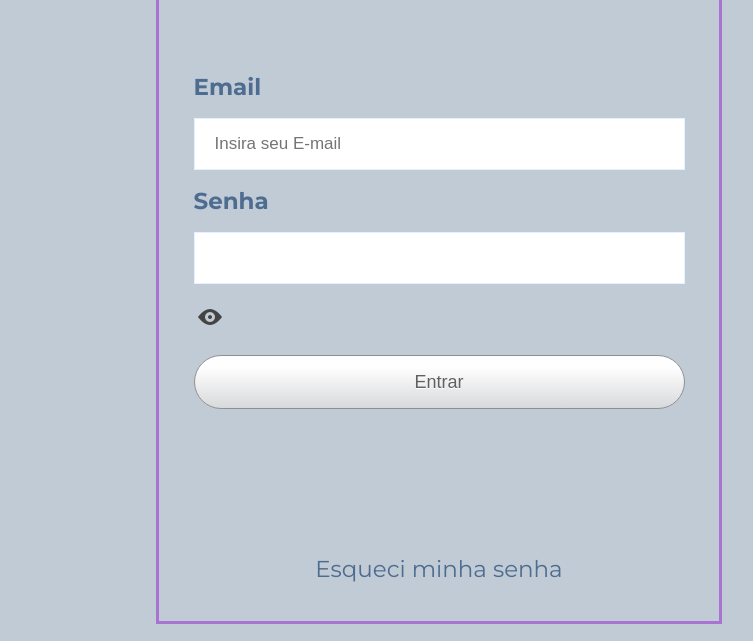
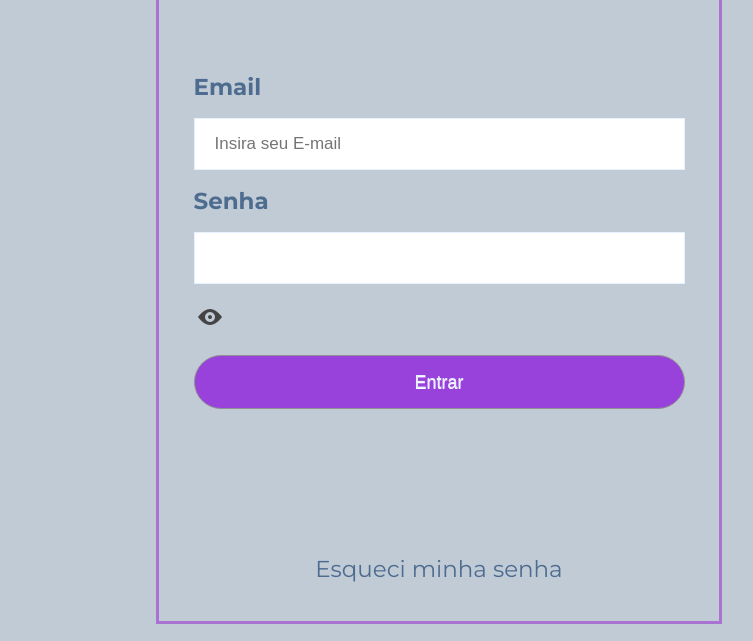
Before and after one commit to Carlos-Reiker/tela-de-login, a plain HTML site: page index.html in a window 1280 px wide. Shown: the part 159-800 px from the top of the page, without its empty margins (201-954 px from the left). Drawn offline with Linux system fonts and the light colour scheme.

Commit message:
update button
change colors of button

```diff
--- a/assets/style/style.css
+++ b/assets/style/style.css
@@ -66,21 +66,21 @@ button{
     height: 3em;
     margin: 3em 0;
     cursor: pointer;
-    background-image: linear-gradient(to top, #D8D9DB 0%, #fff 80%, #FDFDFD 100%);
+    background-color: #9942DB;
     border-radius: 30px;
     border: 1px solid #8F9092;
     transition: all 0.2s ease;
-    color: #606060;
+    color: #E6F1FF;
     text-shadow: 0 1px #fff;
 }
 button:hover {
-    box-shadow: 0 4px 3px 1px #FCFCFC, 0 6px 8px #D6D7D9, 0 -4px 4px #CECFD1, 0 -6px 4px #FEFEFE, inset 0 0 3px 3px #CECFD1;
+    box-shadow: 0 4px 3px 1px #C587F5, 0 6px 8px #C587F5, 0 -4px 4px #C587F5, 0 -6px 4px #C587F5, inset 0 0 3px 3px #FFDE38;
 }
 button:active {
-    box-shadow: 0 4px 3px 1px #FCFCFC, 0 6px 8px #D6D7D9, 0 -4px 4px #CECFD1, 0 -6px 4px #FEFEFE, inset 0 0 5px 3px #999, inset 0 0 30px #aaa;
+    box-shadow: 0 4px 3px 1px #C587F5, 0 6px 8px #C587F5, 0 -4px 4px #C587F5, 0 -6px 4px #C587F5, inset 0 0 5px 3px #FFDE38, inset 0 0 30px #FFDE38;
 }
 button:focus {
-    box-shadow: 0 4px 3px 1px #FCFCFC, 0 6px 8px #D6D7D9, 0 -4px 4px #CECFD1, 0 -6px 4px #FEFEFE, inset 0 0 5px 3px #999, inset 0 0 30px #aaa;
+    box-shadow: 0 4px 3px 1px #C587F5, 0 6px 8px #C587F5, 0 -4px 4px #C587F5, 0 -6px 4px #C587F5, inset 0 0 5px 3px #FFDE38, inset 0 0 30px #FFDE38;
 }
                 /*link forget password*/
 .link-container {
```
